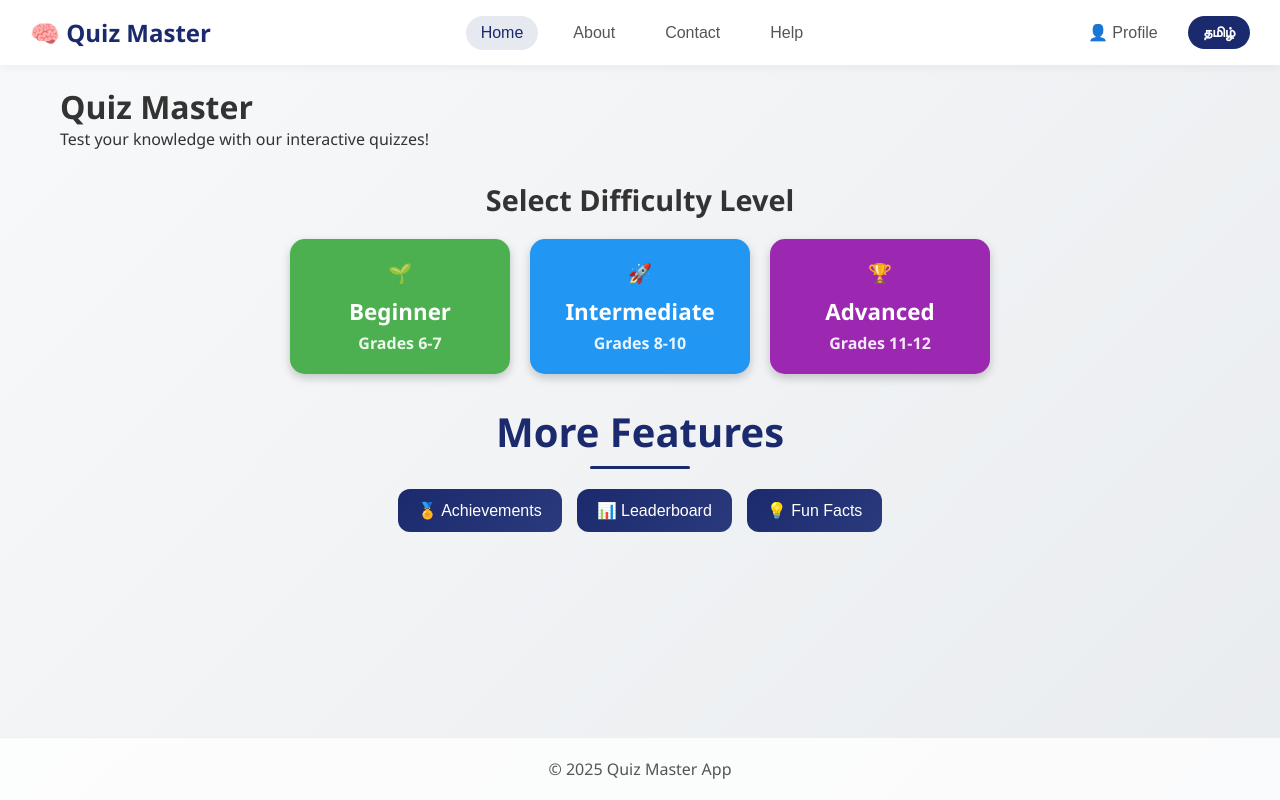
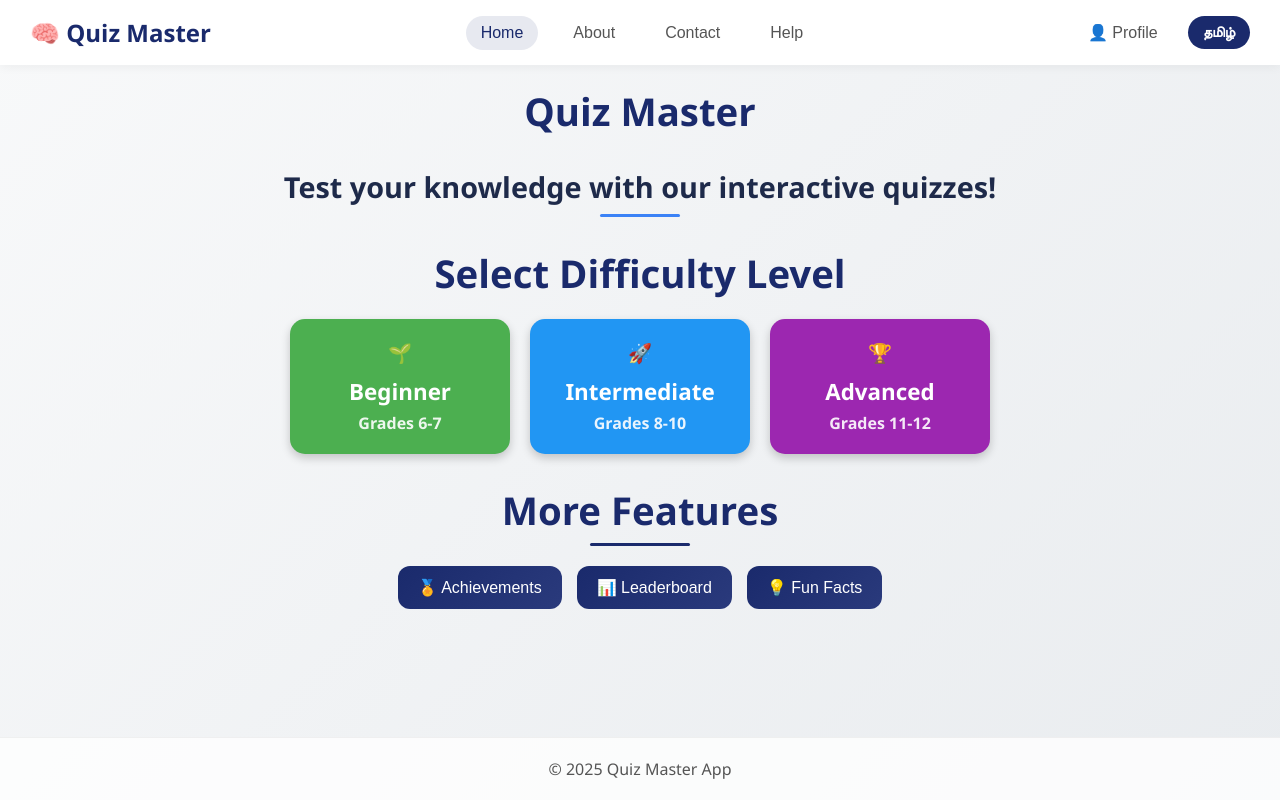
Before and after one commit to Sinduja-D/quiz-master-offline, a React (Create React App) app: page / in a window 1280 px wide. Built offline with nearby package versions, Linux system fonts and the light colour scheme; no server answers.

Commit message:
ui changes

```diff
--- a/src/App.css
+++ b/src/App.css
@@ -76,15 +76,17 @@ body {
   align-items: center;
   gap: 15px;
 }
+
 .extra-features {
   margin-top: 30px;
   text-align: center;
 }
-/* Updated More Features heading to match Select Difficulty Level */
+
 .extra-features h2 {
   text-align: center;
-  font-size: 2.5rem; /* Increased from default */
+  font-size: 2.4rem;
   margin-bottom: 30px;
+  font-weight:700;
   color: #1a2a6c;
   position: relative;
   display: inline-block;
@@ -96,7 +98,7 @@ body {
   bottom: -10px;
   left: 50%;
   transform: translateX(-50%);
-  width: 100px; /* Increased from 80px */
+  width: 100px;
   height: 3px;
   background: #1a2a6c;
   border-radius: 2px;
@@ -116,10 +118,13 @@ body {
   border-radius: 12px;
   font-size: 1rem;
   cursor: pointer;
+
   transition: 0.3s;
 }
 .feature-btn:hover {
   transform: scale(1.05);
+  position:center;
+  box-align:center;
   box-shadow: 0 5px 15px rgba(26,42,108,0.3);
 }
 .fun-fact-box {
@@ -130,10 +135,12 @@ body {
   border-radius: 12px;
   font-size: 1.2rem;
   font-weight: 500;
+  position: center;
   color: #1a2a6c;
   text-align: center;
   box-shadow: 0 4px 12px rgba(0,0,0,0.1);
 }
+
 
 .lang-btn {
   background: #1a2a6c;
@@ -165,7 +172,7 @@ body {
 .page-content h2 {
   color: #1a2a6c;
   margin-bottom: 20px;
-  font-size: 2rem;
+  font-size: 3rem;
   text-align: center;
 }
 
@@ -174,7 +181,61 @@ body {
   line-height: 1.6;
   font-size: 1.1rem;
 }
+/* Container for the title + subtitle */
+.home-subtitle-box {
+  width: 100%;
+  background: #f9f9f9;   /* light background */
+  border-radius: 12px;   /* rounded edges */
+  padding: 20px;
+  margin: 20px auto;
+  text-align: center;
+  box-shadow: 0 4px 10px rgba(0, 0, 0, 0.1);
+}
 
+/* Title inside the box */
+.home-subtitle-box h1 {
+  font-size: 2rem;
+  margin-bottom: 10px;
+  color: #333;
+}
+
+/* Subtitle text inside the box */
+.home-subtitle-box p {
+  font-size: 1.2rem;
+  color: #555;
+}
+.home-subtitle {
+  font-size: 1.8rem;        /* Slightly larger text */
+  font-weight: 700;         /* Bold */
+  color: #1e2a4a;           /* Dark blue shade */
+  text-align: center;       /* Centered */
+  margin: 30px 0 20px;      /* Spacing top and bottom */
+  position: relative;       /* For underline effect */
+}
+
+.home-subtitle::after {
+  content: "";
+  display: block;
+  width: 80px;              /* Line width */
+  height: 3px;              /* Line thickness */
+  background: #3b82f6;      /* Blue underline */
+  margin: 8px auto 0;       /* Centered below text */
+  border-radius: 2px;       /* Rounded edges */
+}
+.home-title{
+  font-size: 2.4rem;
+  font-weight: 700;
+  color: #1a2a6c;
+  text-align: center;
+  margin-bottom: 10px;
+}
+.section-title h2{
+  font-size: 2.5rem;
+  color: #1a2a6c;
+  margin-bottom: 25px;
+  text-align: center;
+  position: relative;
+}
 
 /* Footer */
 footer {
@@ -257,7 +318,6 @@ footer {
 .level-container {
 
   margin: 30px 0;
-
   text-align: center;
 
 }
@@ -266,11 +326,10 @@ footer {
 
 .section-title {
 
-  font-size: 1.8rem;
-
+  font-size: 2.4rem;
+font-weight: 700px;
   margin-bottom: 20px;
-
-  color: #333;
+  color: #1a2a6c;
 
 }
 
--- a/src/components/Quiz.js
+++ b/src/components/Quiz.js
@@ -238,7 +238,7 @@ const Quiz = ({ language, level, numberOfQuestions, subject, grade, onQuizComple
         onClose={() => setShowStartPopup(false)}
       />}
 
-      <div className="quiz-header">
+      < div className="quiz-header">
         <button className="back-button" onClick={handleBackClick}>
           ← {language === 'English' ? 'Back' : 'திரும்ப'}
         </button>
@@ -251,10 +251,20 @@ const Quiz = ({ language, level, numberOfQuestions, subject, grade, onQuizComple
           {level === 'advance' && '🔴'} {/* Fixed: was 'advanced' */}
           {level.charAt(0).toUpperCase() + level.slice(1)}
         </div>
-        {currentQuestion.hint && !showFeedback && (
+        {/*{currentQuestion.hint && !showFeedback && (
           <button className="hint-button-header" onClick={() => setShowHint(!showHint)}>💡</button>
+        )}*/}
+          {!showFeedback && currentQuestion.hint && (
+          <button
+            className="hint-button-header"
+            onClick={() => setShowHint(!showHint)}
+            title={language === 'English' ? 'Get a hint' : 'குறிப்பு பெறுங்கள்'}
+          >
+            💡
+          </button>
         )}
       </div>
+
 
       <div className="question-container">
         <h2 className="question-text">{currentQuestion.question}</h2>
@@ -277,8 +287,21 @@ const Quiz = ({ language, level, numberOfQuestions, subject, grade, onQuizComple
           })}
         </div>
 
-        {showFeedback && showConcept && <div className="concept-card">{currentQuestion.concept}</div>}
-
+        {/*{showFeedback && showConcept && <div className="concept-card">{currentQuestion.concept}</div>}*/}
+        {showFeedback && currentQuestion.concept && (
+          <div className="concept-card">
+            <div className="concept-header" onClick={() => setShowConcept(!showConcept)}>
+              <span className="concept-icon">📚</span>
+              <span className="concept-title">{language === 'English' ? 'Related Concept' : 'தொடர்புடைய கருத்து'}</span>
+              <span className="concept-toggle">{showConcept ? '▲' : '▼'}</span>
+            </div>
+            {showConcept && (
+              <div className="concept-content">
+                {currentQuestion.concept}
+              </div>
+            )}
+          </div>
+        )}
 
 {showCongrats && (
   <div className="congrats-container">
--- a/src/components/QuizSetup.css
+++ b/src/components/QuizSetup.css
@@ -69,7 +69,7 @@
   align-items: center;
   gap: 8px;
   padding: 8px 10px;
-  border-radius: 20px;
+  border-radius: 100px;
   color: white;
   font-weight: bold;
 }
--- a/src/hooks/useQuizApp.js
+++ b/src/hooks/useQuizApp.js
@@ -116,6 +116,7 @@ export const useQuizApp = (setActivePage) => {
           (prev.totalQuizzes + 1)
       ),
     }));
+    setActivePage("quizresults");
   };
 
   const handleRestartQuiz = () => setActivePage("quizsetup");
```
Also changed, not shown: src/components/Quiz.css (+35 -1 lines).
